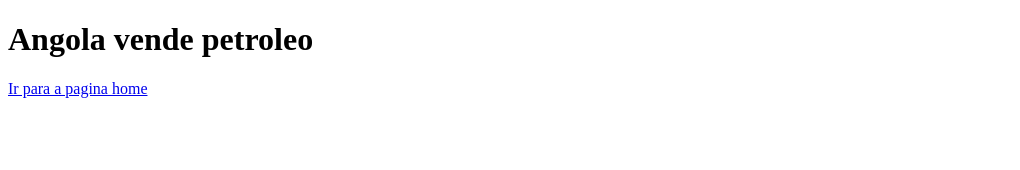
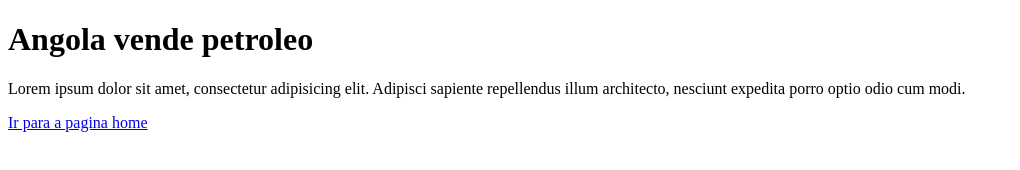
Before and after one commit to faadev/aula-github, a plain HTML site: page vendas.html in a window 1280 px wide. Shown: the whole page, without its empty margins (0-1020 px from the left). Drawn offline with Linux system fonts and the light colour scheme.

```diff
--- a/vendas.html
+++ b/vendas.html
@@ -9,6 +9,7 @@
 
 <body>
   <h1>Angola vende petroleo</h1>
+  <p>Lorem ipsum dolor sit amet, consectetur adipisicing elit. Adipisci sapiente repellendus illum architecto, nesciunt expedita porro optio odio cum modi.</p>
   <a href="index.html">Ir para a pagina home</a>
 </body>
 
```
